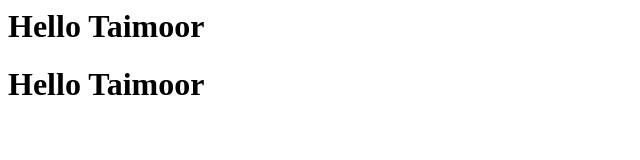
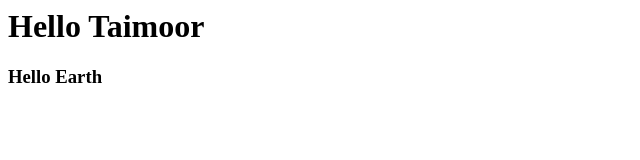
Before and after one commit to taimoorarsalan67/secondlocalrepo, a plain HTML site: page index.html in a window 1280 px wide. Shown: the whole page, without its empty margins (0-640 px from the left). Drawn offline with Linux system fonts and the light colour scheme.

Commit message:
add heading 3

```diff
--- a/index.html
+++ b/index.html
@@ -1,2 +1,2 @@
 <h1>Hello Taimoor</h1>
-<h1>Hello Taimoor</h1>
+<h3>Hello Earth</h3>
```
